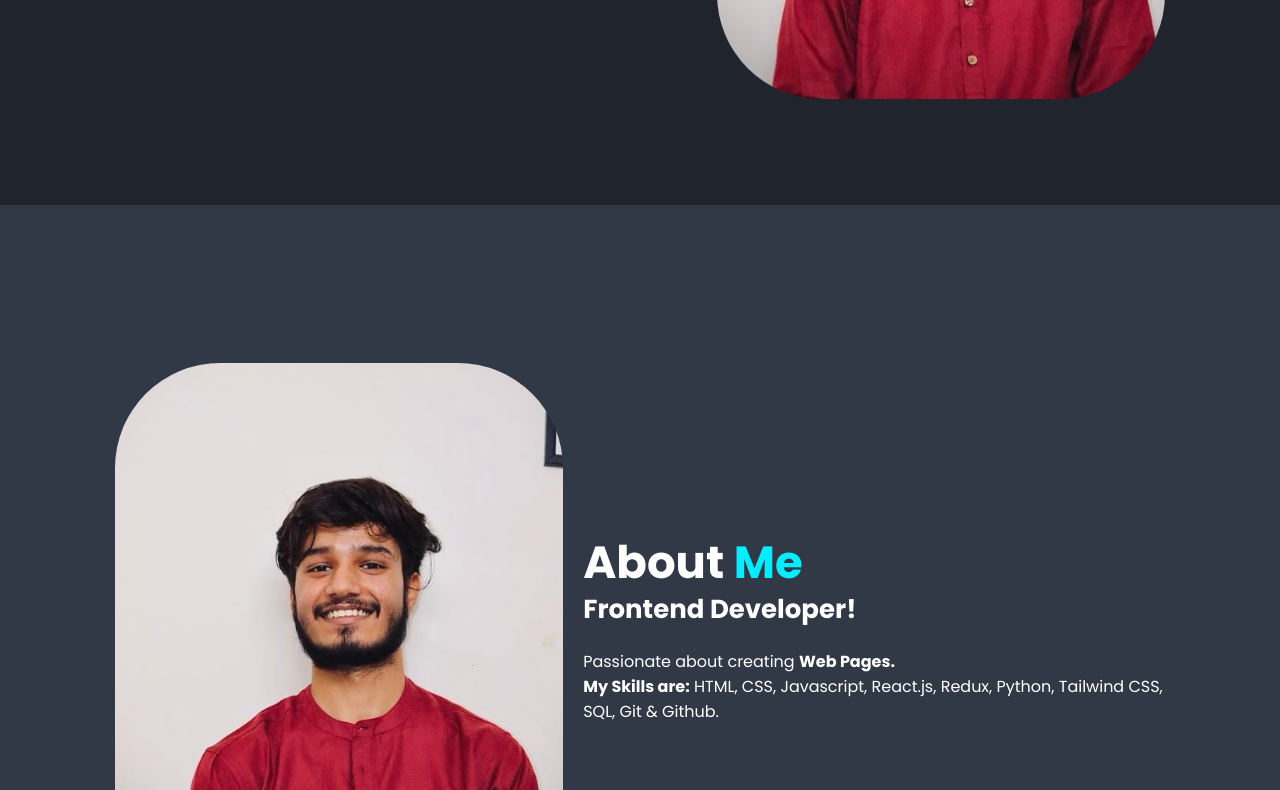
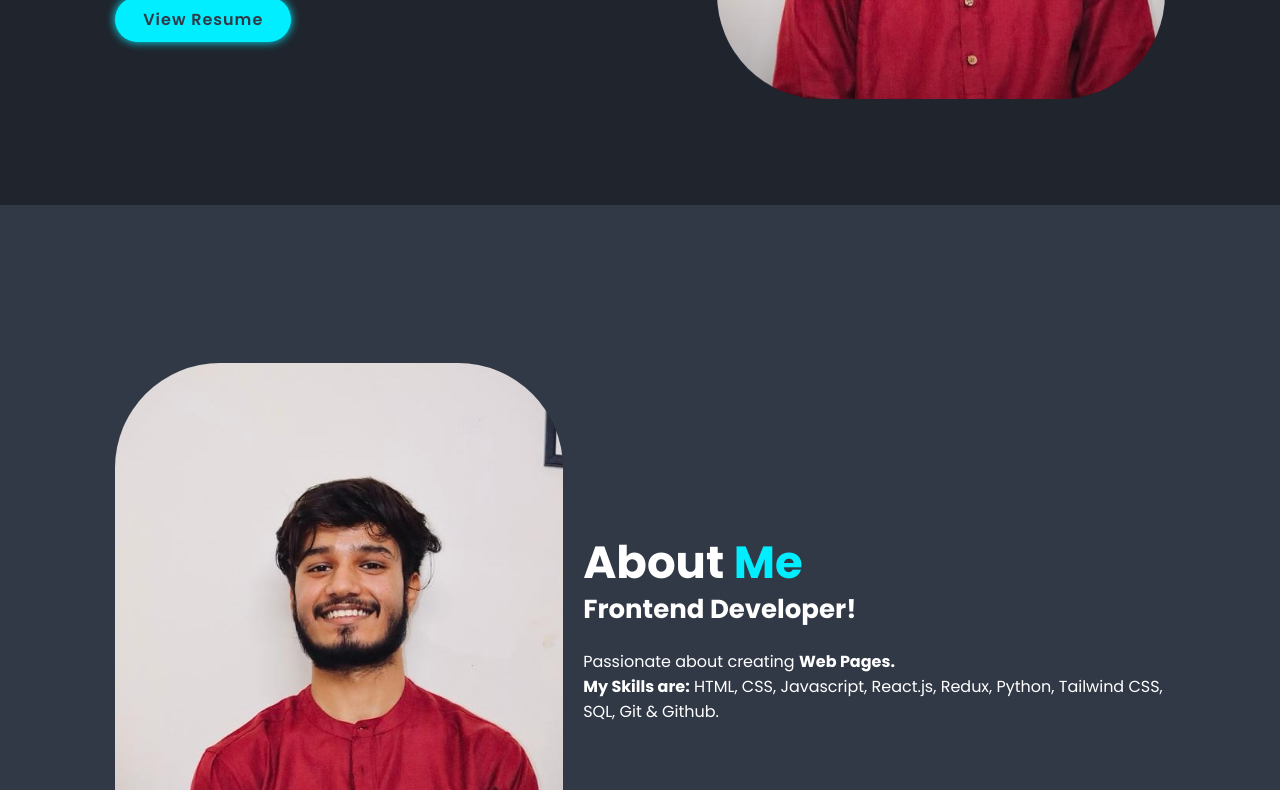
Before and after one commit to nikhils045/Personal-Portfolio, a plain HTML site: page index.html in a window 1280 px wide. Shown: the part 595-1385 px from the top of the page. Drawn offline with nearby package versions, Linux system fonts and the light colour scheme.

Commit message:
Added Resume

```diff
--- a/index.html
+++ b/index.html
@@ -48,6 +48,12 @@
           </a>
           <a href="https://github.com/nikhils045"><i class="bx bxl-github"></i></a>
         </div>
+        <a
+          href="https://drive.google.com/file/d/13G-fufVEc5mGAvU8JuawHm3nyGpILUn_/view"
+          class="btn resume-btn"
+          target="_blank"
+          >View Resume</a
+        >
       </div>
 
       <div class="home-img">
@@ -67,7 +73,8 @@
         <p>
           Passionate about creating <b>Web Pages.</b>
           <br />
-          <b>My Skills are:</b> HTML, CSS, Javascript, React.js, Redux, Python, Tailwind CSS, SQL, Git & Github.
+          <b>My Skills are:</b> HTML, CSS, Javascript, React.js, Redux, Python,
+          Tailwind CSS, SQL, Git & Github.
         </p>
       </div>
     </section>
@@ -82,7 +89,9 @@
           <img src="Assets/portfolio1.png" alt="Quiz App" />
           <div class="portfolio-layer">
             <h4>Quiz App</h4>
-            <a href="https://quiz-app-nikhils045.vercel.app/"><i class="bx bx-link-external"></i></a>
+            <a href="https://quiz-app-nikhils045.vercel.app/"
+              ><i class="bx bx-link-external"></i
+            ></a>
           </div>
         </div>
 
@@ -90,7 +99,9 @@
           <img src="Assets/portfolio2.png" alt="To Do List" />
           <div class="portfolio-layer">
             <h4>To Do List</h4>
-            <a href="https://to-do-list-nikhils045.vercel.app/"><i class="bx bx-link-external"></i></a>
+            <a href="https://to-do-list-nikhils045.vercel.app/"
+              ><i class="bx bx-link-external"></i
+            ></a>
           </div>
         </div>
 
@@ -98,7 +109,9 @@
           <img src="Assets/portfolio3.png" alt="Signup to Dribbble" />
           <div class="portfolio-layer">
             <h4>Signup to Dribbble</h4>
-            <a href="https://nikhils045.github.io/Signup-to-Dribbble/"><i class="bx bx-link-external"></i></a>
+            <a href="https://nikhils045.github.io/Signup-to-Dribbble/"
+              ><i class="bx bx-link-external"></i
+            ></a>
           </div>
         </div>
 
@@ -106,7 +119,9 @@
           <img src="Assets/portfolio4.jpg" alt="Currency Converter" />
           <div class="portfolio-layer">
             <h4>Currency Converter</h4>
-            <a href="https://nikhils045.github.io/Currency-Converter/"><i class="bx bx-link-external"></i></a>
+            <a href="https://nikhils045.github.io/Currency-Converter/"
+              ><i class="bx bx-link-external"></i
+            ></a>
           </div>
         </div>
 
@@ -114,7 +129,9 @@
           <img src="Assets/portfolio5.jpg" alt="Landing Page of Netflix" />
           <div class="portfolio-layer">
             <h4>Landing Page of Netflix</h4>
-            <a href="https://nikhils045.github.io/Landing-Page-Netflix/"><i class="bx bx-link-external"></i></a>
+            <a href="https://nikhils045.github.io/Landing-Page-Netflix/"
+              ><i class="bx bx-link-external"></i
+            ></a>
           </div>
         </div>
 
@@ -122,7 +139,9 @@
           <img src="Assets/portfolio6.jpg" alt="Food Delivery" />
           <div class="portfolio-layer">
             <h4>Food Delivery</h4>
-            <a href="https://nikhils045.github.io/Food-Delivery/"><i class="bx bx-link-external"></i></a>
+            <a href="https://nikhils045.github.io/Food-Delivery/"
+              ><i class="bx bx-link-external"></i
+            ></a>
           </div>
         </div>
       </div>
@@ -132,10 +151,10 @@
       <h2 class="heading">Contact <span>Me</span></h2>
       <p>
         For any inquiries or to get in touch, please email me directly at
-        <a href="https://mail-to:nikhilraaz045@gmail.com">nikhilraaz045@gmail.com</a>.
+        <a href="https://mail-to:nikhilraaz045@gmail.com">nikhilraaz045@gmail.com</a
+        >.
       </p>
     </section>
-
 
     <!-- footer design -->
     <footer>
--- a/style.css
+++ b/style.css
@@ -124,6 +124,25 @@ span {
   color: var(--second-bg-color);
   box-shadow: 0 0 1rem var(--main-color);
 }
+.resume-btn {
+  display: inline-block;
+  padding: 1rem 2.8rem;
+  background: var(--main-color);
+  border-radius: 4rem;
+  box-shadow: 0 0 1rem var(--main-color);
+  font-size: 1.6rem;
+  color: var(--second-bg-color);
+  letter-spacing: 0.1rem;
+  font-weight: 600;
+  transition: 0.5s ease;
+  margin-top: 1rem;
+  text-decoration: none;
+}
+
+.resume-btn:hover {
+  box-shadow: none;
+}
+
 .about {
   display: flex;
   align-items: center;
```
